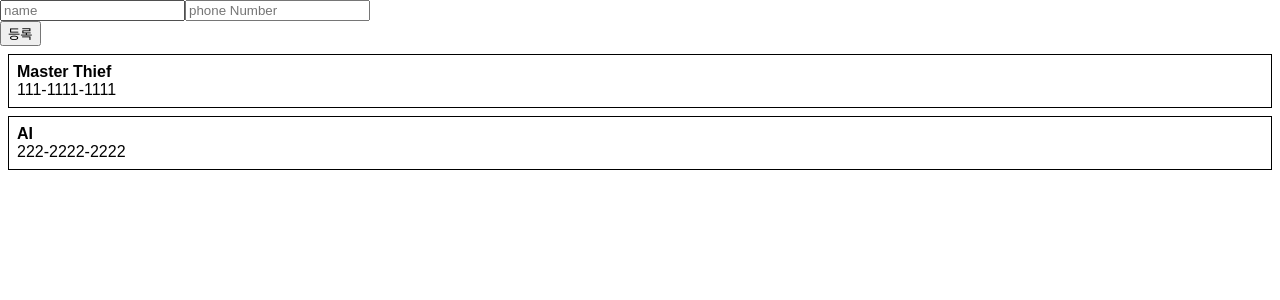
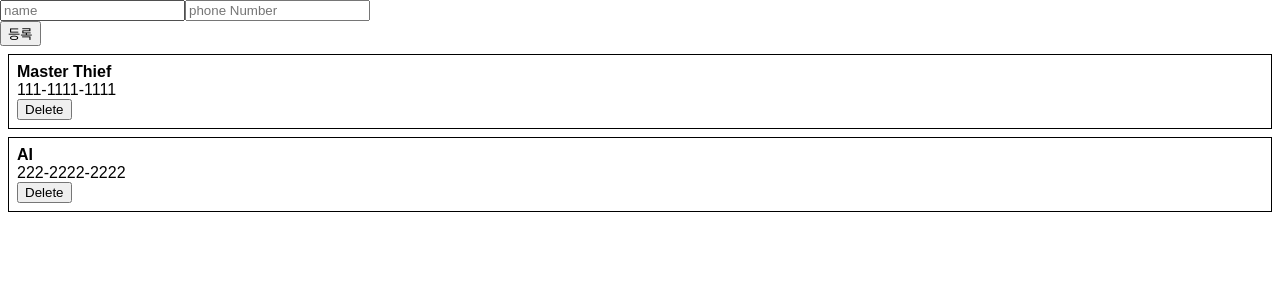
Before and after one commit to hellomac87/velopert-react, a React (Create React App) app: page / in a window 1280 px wide. Shown: the top 300 px of the page. Built offline with nearby package versions, Linux system fonts and the light colour scheme.

Commit message:
(2) 제거와 수정 - 제거

```diff
--- a/src/App.js
+++ b/src/App.js
@@ -30,6 +30,13 @@ class App extends Component {
     })
   }
 
+  handleRemove = (id) => {
+    const {information} = this.state;
+    this.setState({
+      information : information.filter(info => info.id !== id)
+    })
+  }
+
   render() {
     const {information} = this.state;
     return (
@@ -38,7 +45,10 @@ class App extends Component {
           onCreate={this.handleCreate}
         />
         {/* {JSON.stringify(information)} */}
-        <PhoneInfoList data={this.state.information}/>
+        <PhoneInfoList
+          data={this.state.information}
+          onRemove={this.handleRemove}
+          />
       </div>
     );
   }
--- a/src/components/PhoneInfo.js
+++ b/src/components/PhoneInfo.js
@@ -9,19 +9,25 @@ class PhoneInfo extends Component{
         }
     }
 
+    handleRemove = () => {
+        // 삭제 버튼 클릭시 onRemove에 id 넣어서 호출
+        const {info, onRemove} = this.props;
+        onRemove(info.id);
+    }
+
     render(){
         const style = {
             border : '1px solid black',
             padding : '8px',
             margin : '8px'
         }
-
         const {name, phone, id} = this.props.info;
 
         return (
             <div style={style}>
                 <div><b>{name}</b></div>
                 <div>{phone}</div>
+                <button onClick={this.handleRemove}>Delete</button>
             </div>
         );
     }
--- a/src/components/PhoneInfoList.js
+++ b/src/components/PhoneInfoList.js
@@ -3,13 +3,20 @@ import PhoneInfo from './PhoneInfo';
 
 class PhoneInfoList extends Component {
     static defaultProps = {
-        data : []
+        data : [],
+        onRemove : () => console.warn('onRemove not defined')
     }
 
     render(){
-        const {data} = this.props;
-        const list = data.map((info, index) => {
-            return (<PhoneInfo key={index} info={info}/>)
+        const {data, onRemove} = this.props;
+        const list = data.map((info) => {
+            return (
+                <PhoneInfo
+                    key={info.id}
+                    info={info}
+                    onRemove={onRemove}
+                />
+            );
         });
 
         return (
```
